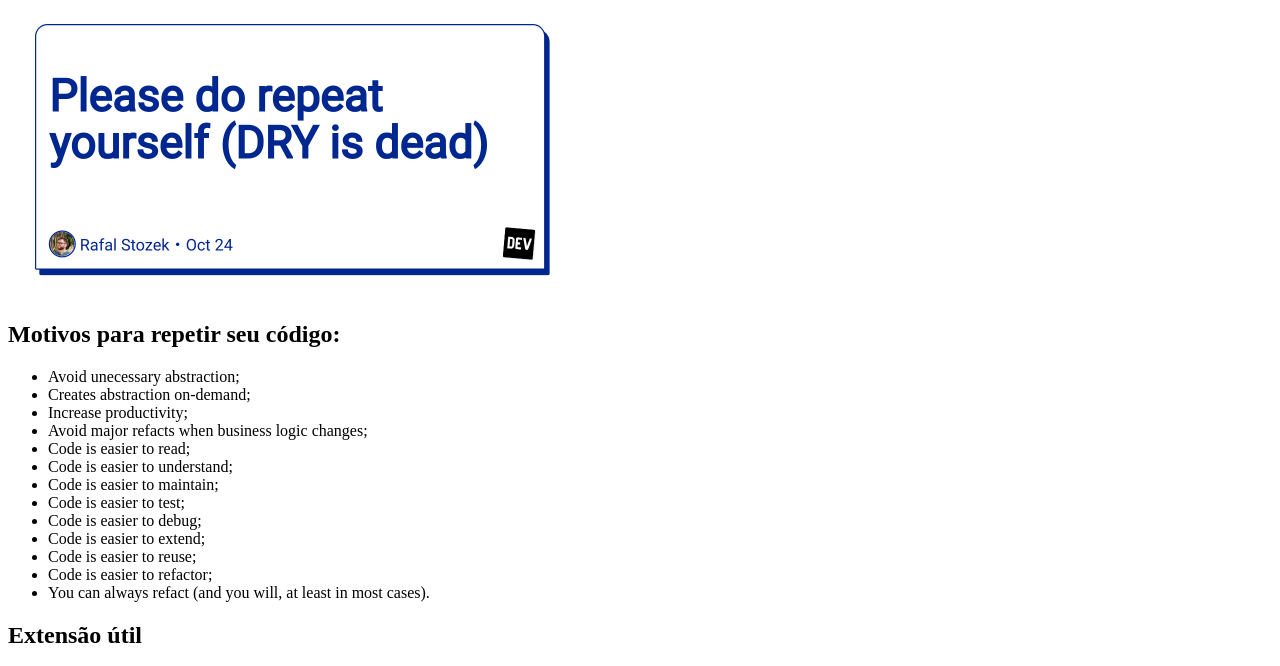
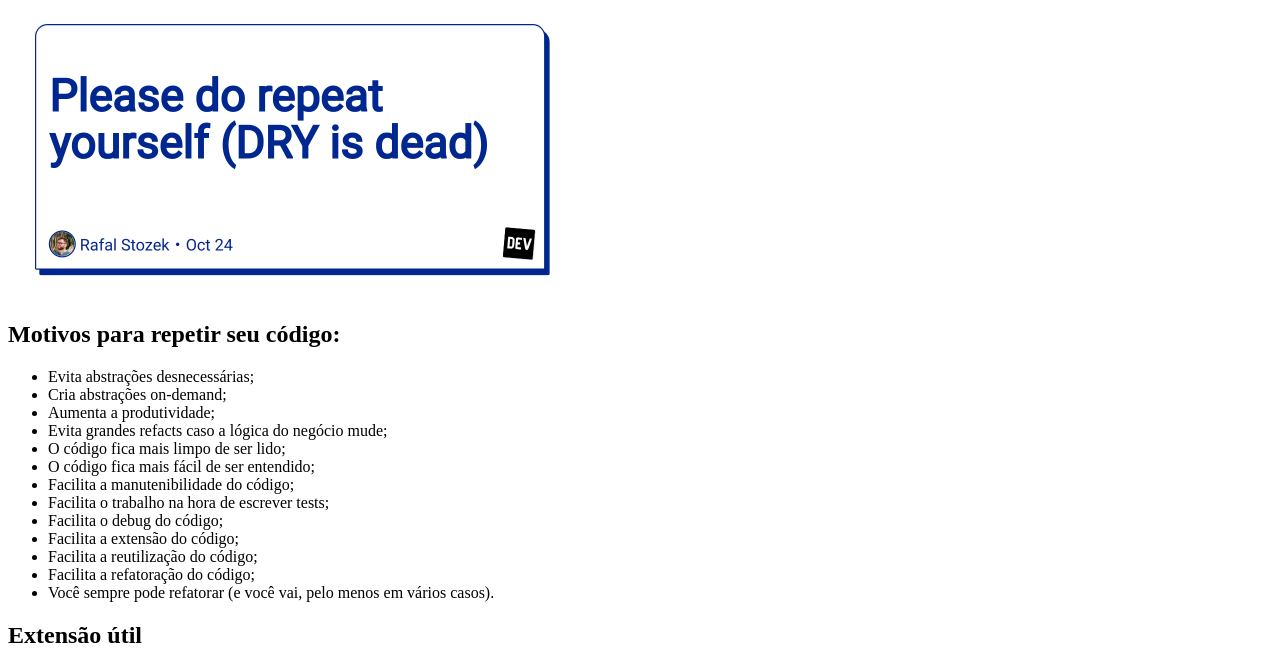
Before and after one commit to xspynks/FrontEndBC-Jala-Task-1, a plain HTML site: page index.html in a window 1280 px wide. Shown: the part 119-785 px from the top of the page. Drawn offline with Linux system fonts and the light colour scheme.

Commit message:
feat: translate the unordered list to portuguese

```diff
--- a/index.html
+++ b/index.html
@@ -54,19 +54,21 @@ Uma meta tag que tenha alguma funcionalidade específica. -->
   <h2>Motivos para repetir seu código:</h2>
 
   <ul>
-    <li>Avoid unecessary abstraction;</li>
-    <li>Creates abstraction on-demand;</li>
-    <li>Increase productivity;</li>
-    <li>Avoid major refacts when business logic changes;</li>
-    <li>Code is easier to read;</li>
-    <li>Code is easier to understand;</li>
-    <li>Code is easier to maintain;</li>
-    <li>Code is easier to test;</li>
-    <li>Code is easier to debug;</li>
-    <li>Code is easier to extend;</li>
-    <li>Code is easier to reuse;</li>
-    <li>Code is easier to refactor;</li>
-    <li>You can always refact (and you will, at least in most cases).</li>
+    <li>Evita abstrações desnecessárias;</li>
+    <li>Cria abstrações on-demand;</li>
+    <li>Aumenta a produtividade;</li>
+    <li>Evita grandes refacts caso a lógica do negócio mude;</li>
+    <li>O código fica mais limpo de ser lido;</li>
+    <li>O código fica mais fácil de ser entendido;</li>
+    <li>Facilita a manutenibilidade do código;</li>
+    <li>Facilita o trabalho na hora de escrever tests;</li>
+    <li>Facilita o debug do código;</li>
+    <li>Facilita a extensão do código;</li>
+    <li>Facilita a reutilização do código;</li>
+    <li>Facilita a refatoração do código;</li>
+    <li>
+      Você sempre pode refatorar (e você vai, pelo menos em vários casos).
+    </li>
   </ul>
 
   <section>
```
